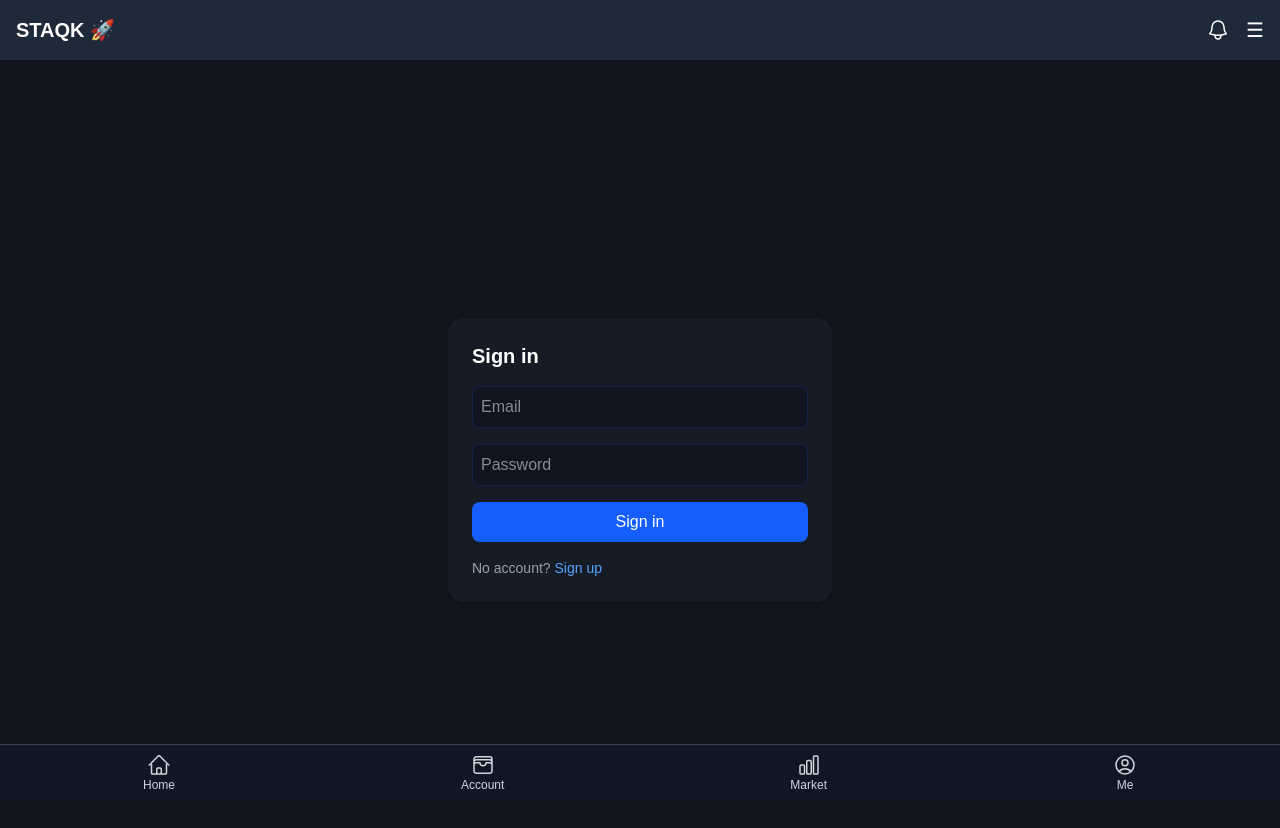
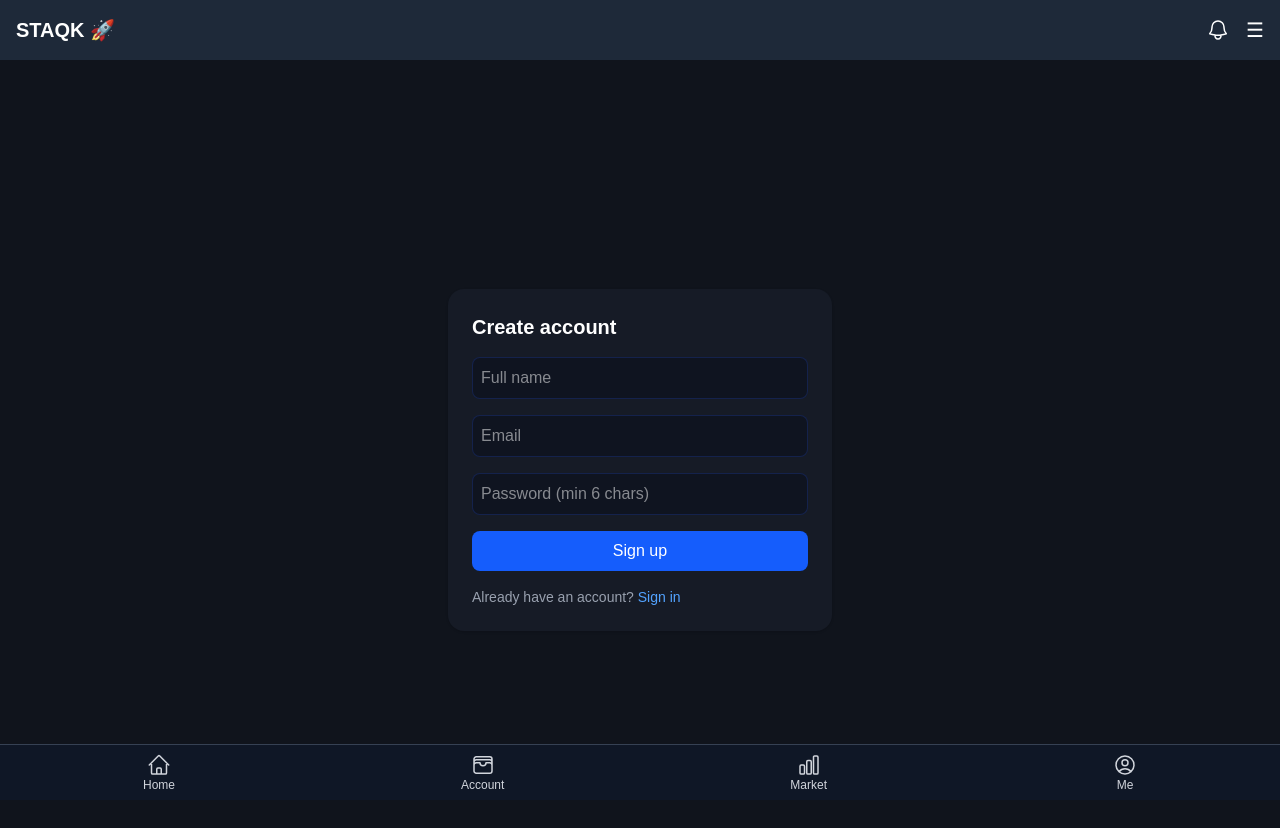
Before and after one commit to nicolemoorecoin-web/staqk, a Next.js app: page /sign-up in a window 1280 px wide. Shown: the top 828 px of the page. Built offline with nearby package versions, Linux system fonts and the light colour scheme.

Commit message:
Update page.js

```diff
--- a/src/app/(auth)/sign-up/page.js
+++ b/src/app/(auth)/sign-up/page.js
@@ -1,32 +1,46 @@
 "use client";
 import { useState } from "react";
-import { useRouter, useSearchParams } from "next/navigation";
+import { useRouter } from "next/navigation";
 import Link from "next/link";
 import { supabase } from "../../../lib/supabaseClient";
 
-export default function SignInPage() {
+export default function SignUpPage() {
+  const [name, setName] = useState("");
   const [email, setEmail] = useState("");
   const [password, setPassword] = useState("");
   const [err, setErr] = useState("");
   const [loading, setLoading] = useState(false);
   const router = useRouter();
-  const sp = useSearchParams();
-  const redirect = sp.get("redirect") || "/";
 
   async function onSubmit(e) {
     e.preventDefault();
     setErr("");
     setLoading(true);
-    const { error } = await supabase.auth.signInWithPassword({ email, password });
+    const { error } = await supabase.auth.signUp({
+      email,
+      password,
+      options: { data: { name } }, // store display name in user_metadata
+    });
     setLoading(false);
     if (error) return setErr(error.message);
-    router.replace(redirect);
+
+    // If email confirmation is ON in Supabase, the user must confirm the email.
+    // Otherwise they'll already be signed in after signUp.
+    router.replace("/");
   }
 
   return (
     <main className="min-h-screen flex items-center justify-center bg-[#10141c] px-4">
       <form onSubmit={onSubmit} className="w-full max-w-sm bg-[#161b26] p-6 rounded-2xl space-y-4 shadow">
-        <h1 className="text-white text-xl font-semibold">Sign in</h1>
+        <h1 className="text-white text-xl font-semibold">Create account</h1>
+
+        <input
+          className="w-full rounded-lg bg-[#0f1420] border border-blue-900/40 p-2 text-white"
+          placeholder="Full name"
+          value={name}
+          onChange={(e) => setName(e.target.value)}
+          required
+        />
 
         <input
           type="email"
@@ -40,7 +54,7 @@ export default function SignInPage() {
         <input
           type="password"
           className="w-full rounded-lg bg-[#0f1420] border border-blue-900/40 p-2 text-white"
-          placeholder="Password"
+          placeholder="Password (min 6 chars)"
           value={password}
           onChange={(e) => setPassword(e.target.value)}
           required
@@ -53,13 +67,13 @@ export default function SignInPage() {
           disabled={loading}
           className="w-full rounded-lg bg-blue-600 hover:bg-blue-700 text-white py-2 font-medium disabled:opacity-60"
         >
-          {loading ? "Signing in…" : "Sign in"}
+          {loading ? "Creating…" : "Sign up"}
         </button>
 
         <p className="text-gray-400 text-sm">
-          No account?{" "}
-          <Link className="text-blue-400 hover:underline" href="/sign-up">
-            Sign up
+          Already have an account?{" "}
+          <Link className="text-blue-400 hover:underline" href="/sign-in">
+            Sign in
           </Link>
         </p>
       </form>
```
